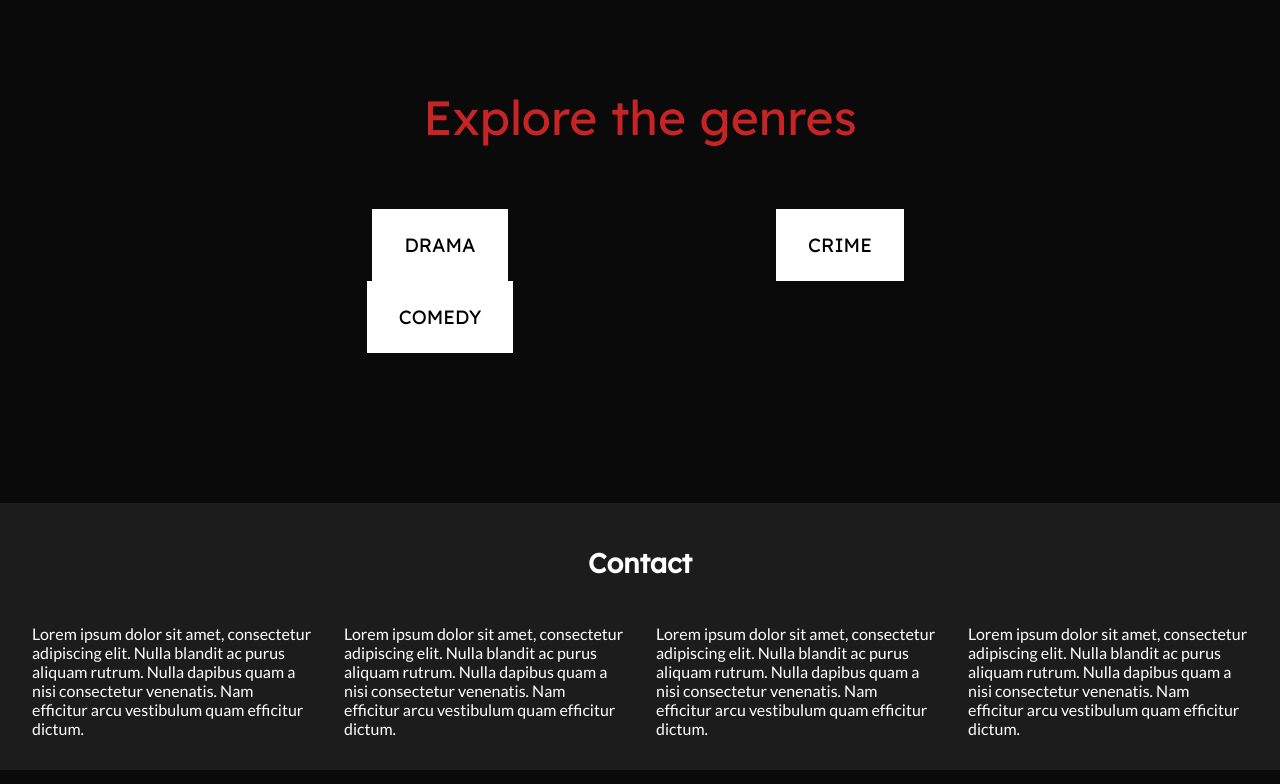
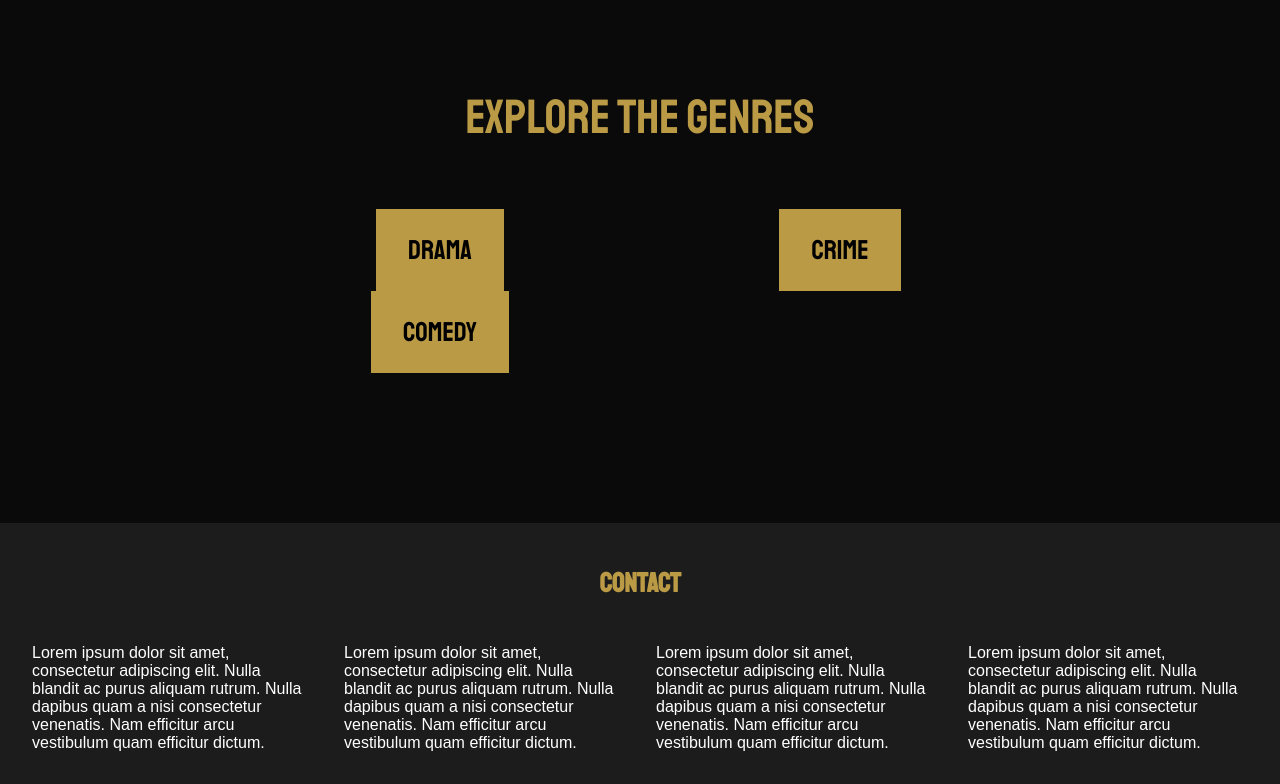
Before and after one commit to Shaireen/CommonPassion, a plain HTML site: page index.html in a window 1280 px wide. Shown: the part 986-1770 px from the top of the page. Drawn offline with Linux system fonts and the light colour scheme; a web font is replaced by a local one.

Commit message:
color changes

```diff
--- a/css/style.css
+++ b/css/style.css
@@ -1,6 +1,6 @@
-@import url("https://fonts.googleapis.com/css?family=Lexend+Deca&display=swap");
+@import url("https://fonts.googleapis.com/css?family=Staatliches&display=swap");
 /* @import url('https://fonts.googleapis.com/css?family=Open+Sans&display=swap'); */
-@import url("https://fonts.googleapis.com/css?family=Lato&display=swap");
+@import url("https://fonts.googleapis.com/css?family=Montserrat&display=swap");
 
 
 * {
@@ -9,7 +9,7 @@
 
 body {
     margin: 0;
-    font-family: 'Lato', sans-serif;
+    font-family: classico-urw, sans-serif;
     color: white;
     background-color: #0A0A0A;
     overflow-x: hidden;
@@ -66,7 +66,7 @@ li {
 }
 
 .topnav a {
-    color: #ffffff;
+    color: white;
     text-align: center;
     padding: 15px 30px;
     text-decoration: none;
@@ -93,10 +93,12 @@ a {
 
 aside a:hover {
     text-decoration: underline;
+
 }
 
 .topnav a.active {
     text-decoration: underline;
+    text-decoration-color: #e3331e;
 }
 
 main {
@@ -168,8 +170,8 @@ button {
     outline: none;
     background: transparent;
     text-transform: uppercase;
-    font-family: "Lexend Deca", sans-serif;
-    font-size: 1.2rem;
+    font-family: "Staatliches", sans-serif;
+    font-size: 1.7rem;
     border: none;
     padding: 1.5rem 2rem;
     position: relative;
@@ -187,13 +189,13 @@ button:before, button:after {
     right: 0;
     bottom: 0;
     height: 100%;
-    background: #C72425;
+    background: #e3331e;
     z-index: -1;
     transform: translate3D(0,-100%,0);
     transition: all .5s;
 }
 button:before{
-    background: white;
+    background: #bb9a46;
     z-index: -2;
     transform: translate3D(0,0,0);
 }
@@ -293,9 +295,9 @@ h2 {
 
 h1 {
     font-size: 3rem;
-    color: #C72425;
+    color: #bb9a46;
     text-align: center;
-    font-family: 'Lexend Deca', sans-serif;
+    font-family: 'Staatliches', sans-serif;
     line-height: 1;
     margin-top: 2rem;
     margin-bottom: 20px;
@@ -303,10 +305,11 @@ h1 {
 }
 
 h3 {
-    font-family: 'Lexend Deca', sans-serif;
+    font-family: 'Staatliches', sans-serif;
     font-weight: 700;
     text-align: center;
     font-size: 1.7rem;
+     color: #bb9a46;
 }
 
 
--- a/index.html
+++ b/index.html
@@ -6,6 +6,7 @@
     <meta name="viewport" content="width=device-width, initial-scale=1.0">
     <link rel="stylesheet" href="css/style.css">
     <link rel="stylesheet" href="https://cdnjs.cloudflare.com/ajax/libs/font-awesome/4.7.0/css/font-awesome.min.css">
+    <link rel="stylesheet" href="https://use.typekit.net/jem1mpo.css">
 
 
     <title>Design Havn</title>
```
